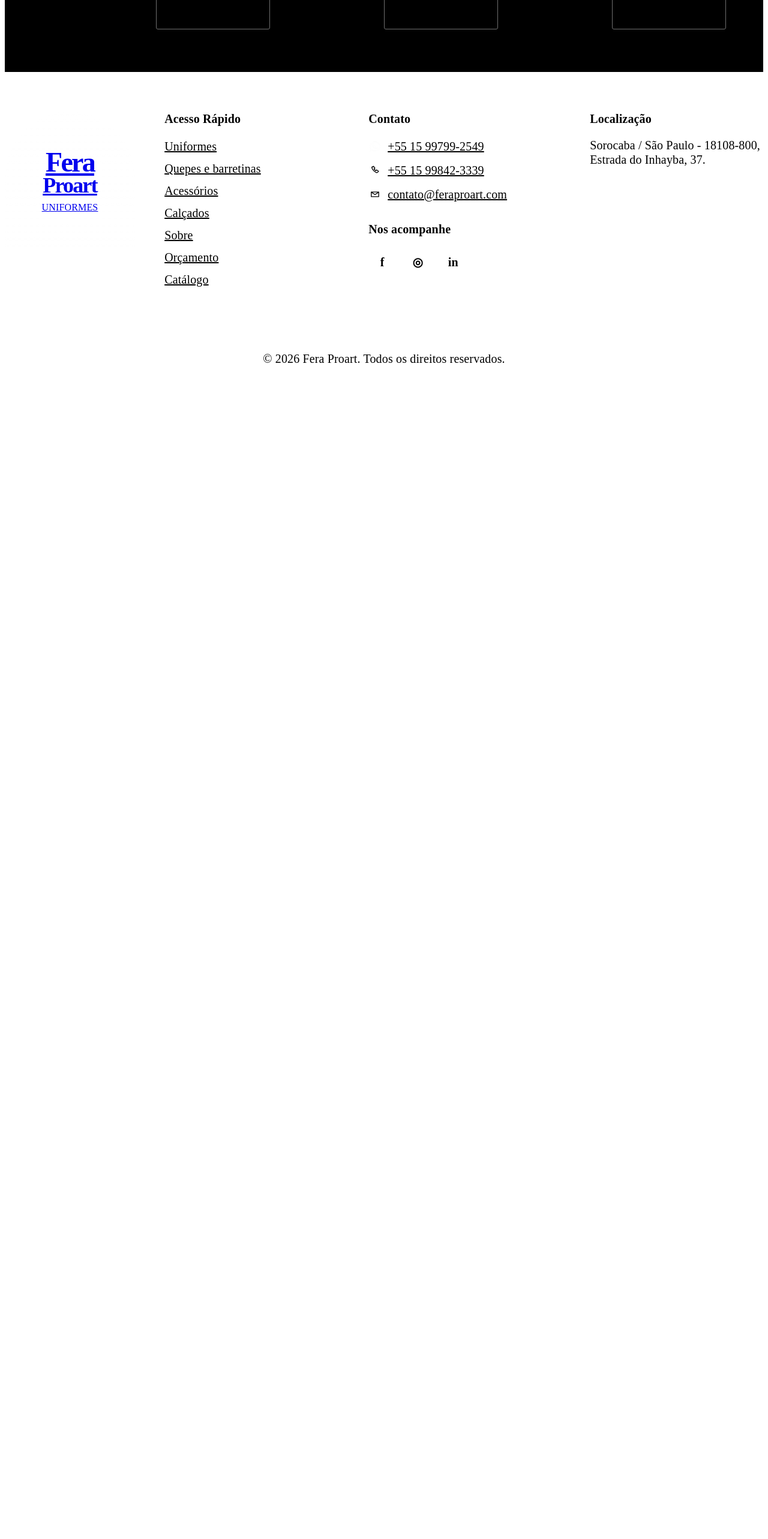
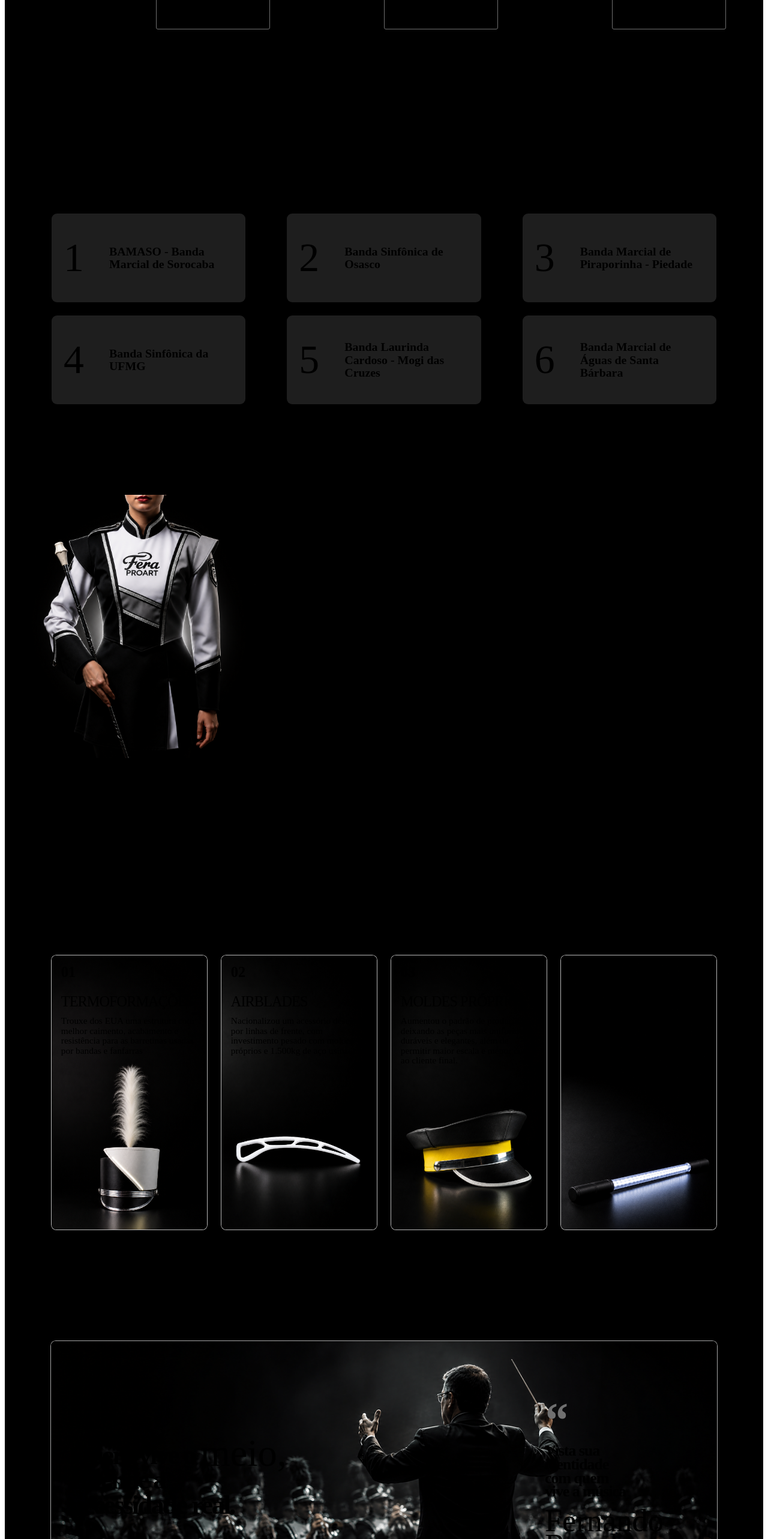
Before and after one commit to leobrasil777-lang/FeraProart-Website, a React (Vite) app: page /idealizador in a window 1280 px wide. Shown: the part 1180-3746 px from the top of the page at 60% size. Before the commit the page ends 1837 px from the top, so only its background shows below. Built offline with nearby package versions, Linux system fonts and the light colour scheme; the HTML template or start-up script is replaced by a standard one.

Commit message:
atualiza imagem da seção origin

```diff
--- a/src/pages/Idealizador/Idealizador.tsx
+++ b/src/pages/Idealizador/Idealizador.tsx
@@ -11,6 +11,10 @@ function Idealizador() {
     <div className="idealizador-page">
       <IdealizadorHeroSection />
       <IdealizadorTimelineSection />
+      <IdealizadorCorporationsSection />
+      <IdealizadorOriginSection />
+      <IdealizadorInnovationsSection />
+      <IdealizadorMaestroQuoteSection />
     </div>
   )
 }
```
Also changed, not shown: src/assets/images/idealizador/founder-barretina.png.
